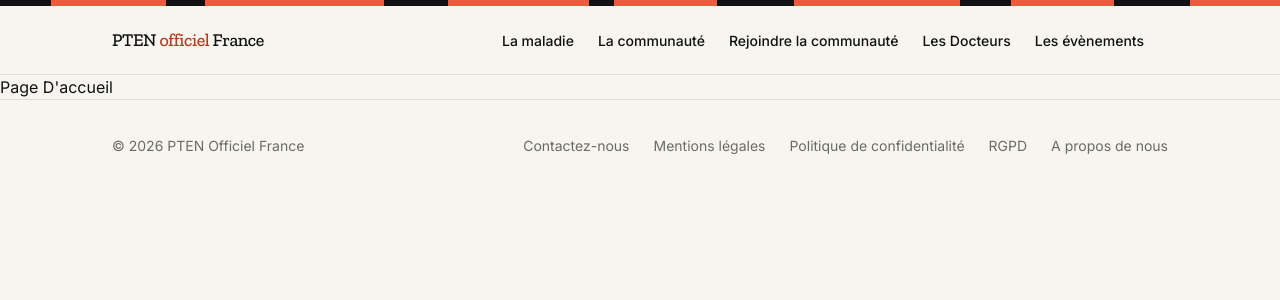
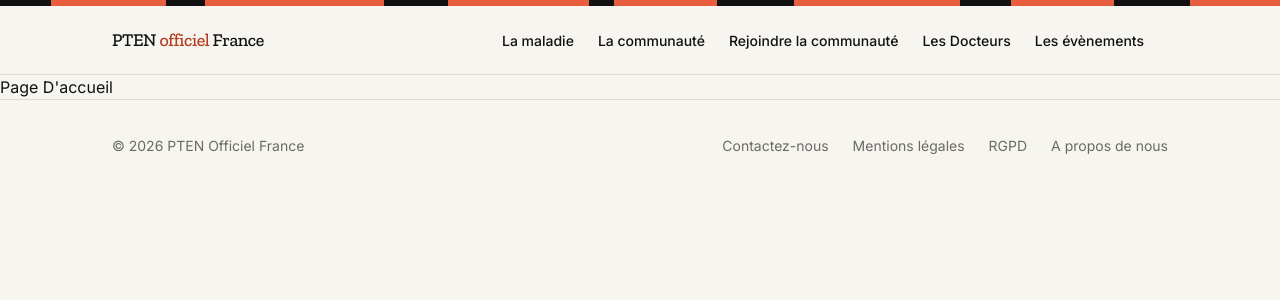
Before and after one commit to rchouhani/ptenofficielfrance, a Next.js app: page / in a window 1280 px wide. Shown: the top 300 px of the page. Built offline with nearby package versions, Linux system fonts and the light colour scheme.

Commit message:
delete: remove Privacy Policy link from footer as it is no longer applicable

```diff
--- a/app/component/Footer.tsx
+++ b/app/component/Footer.tsx
@@ -3,7 +3,6 @@ import Link from "next/link";
 const FOOTERLINKS = [
   { title: "Contactez-nous", path: "/pages/contactUs" },
   { title: "Mentions légales", path: "/pages/legalMentions" },
-  { title: "Politique de confidentialité", path: "/pages/privacyPolicy" },
   { title: "RGPD", path: "/pages/RGPD" },
   { title: "A propos de nous", path: "/pages/aboutUs" }
 ];
```
